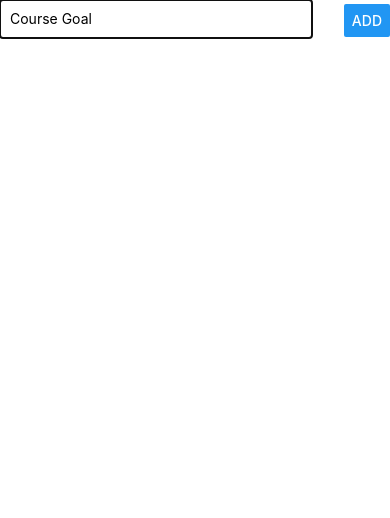
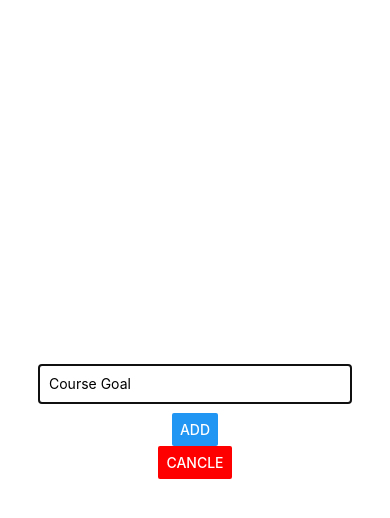
Before and after one commit to Bhagatsingh1998/React-Native-Complete, a React Native app: screen / in a window 390 px wide. Both pictures are taken after a click on the button "ADD NEW GOAL". Shown: the top 518 px of the page. Built offline with nearby package versions, Linux system fonts and the light colour scheme.

Commit message:
2.23. Closing the Modal & Clearing Input

```diff
--- a/App.js
+++ b/App.js
@@ -1,5 +1,4 @@
-import React, {useState} from "react";
-// import { StyleSheet, View, FlatList } from "react-native";
+import React, { useState } from "react";
 import { StyleSheet, View, FlatList, Button } from "react-native";
 
 import GoalItem from "./components/GoalItem";
@@ -7,7 +6,6 @@ import GoalInput from "./components/GoalInput";
 
 export default function App() {
   const [courseGoals, setCourseGols] = React.useState([]);
-  // setting state for modal
   const [isAddMode, setIsAddMode] = useState(false);
 
   const addGoalHandler = (goalTitle) => {
@@ -15,6 +13,15 @@ export default function App() {
       ...currentGoals,
       { value: goalTitle, uid: new Date().toISOString().toString() },
     ]);
+    // closing the modal after ading goal
+    setIsAddMode(false);
+
+    // we can have two or more state updates together, react will batch all the state change and the rerender the component and not individually.
+  };
+
+  // disappering the modal onpress of cancel button
+  const cancelBtnHandler = () => {
+    setIsAddMode(false);
   };
 
   const deleteHandler = (goalId) => {
@@ -26,10 +33,13 @@ export default function App() {
 
   return (
     <View style={styles.screen}>
-      {/*  */}
-      <Button title="Add New Goal" onPress={() => setIsAddMode(true) } />
-      {/* passing prop for modal */}
-      <GoalInput visible={isAddMode} addGoalHandler={(text) => addGoalHandler(text)} />
+      <Button title="Add New Goal" onPress={() => setIsAddMode(true)} />
+      <GoalInput
+        visible={isAddMode}
+        addGoalHandler={(text) => addGoalHandler(text)}
+        //
+        onCancle={cancelBtnHandler}
+      />
       <View>
         <FlatList
           keyExtractor={(item, index) => item.uid}
--- a/components/GoalInput.js
+++ b/components/GoalInput.js
@@ -1,6 +1,4 @@
 import React from "react";
-// import { View, TextInput, Button, StyleSheet } from "react-native";
-
 import { View, TextInput, Button, StyleSheet, Modal } from "react-native";
 
 const GoalInput = (props) => {
@@ -9,10 +7,13 @@ const GoalInput = (props) => {
     setEnteredGoal(enteredText);
   };
 
+  // after adding the goal, clearing the textfiled value
+  const addGoalHandler = () => {
+    props.addGoalHandler(enteredGoal);
+    setEnteredGoal('');
+  }
+
   return (
-    // after adding modal, we are not getting the pading which we set to screen in App.js
-    // modal should be visible when we click "add goal button" else invisible. going to app.js
-    // animationType :  the way modal appers on screen
     <Modal visible={props.visible} animationType="slide">
       <View style={styles.inputContainer}>
         <TextInput
@@ -23,17 +24,25 @@ const GoalInput = (props) => {
         />
         <Button
           title="ADD"
-          onPress={props.addGoalHandler.bind(this, enteredGoal)}
+          //
+          onPress={addGoalHandler}
         />
+        {/*  */}
+        <Button title="CANCLE" color="red" onPress={props.onCancle} />
       </View>
     </Modal>
   );
 };
 
 const styles = StyleSheet.create({
+  // 2.22
+  // bydefault "View" takes space as much as its child component takes. hence, setting flex 1, so that it takes full size of screen.
+  // modal takes full screen width and height.
   inputContainer: {
-    flexDirection: "row",
-    justifyContent: "space-between",
+    // flex: 1,
+    // or
+    height : "100%",
+    justifyContent: "center",
     alignItems: "center",
   },
   input: {
@@ -42,6 +51,8 @@ const styles = StyleSheet.create({
     marginBottom: 3,
     padding: 10,
     width: "80%",
+    //
+    marginBottom: 10
   },
 });
 
```
Also changed, not shown: zzNotes.txt.
